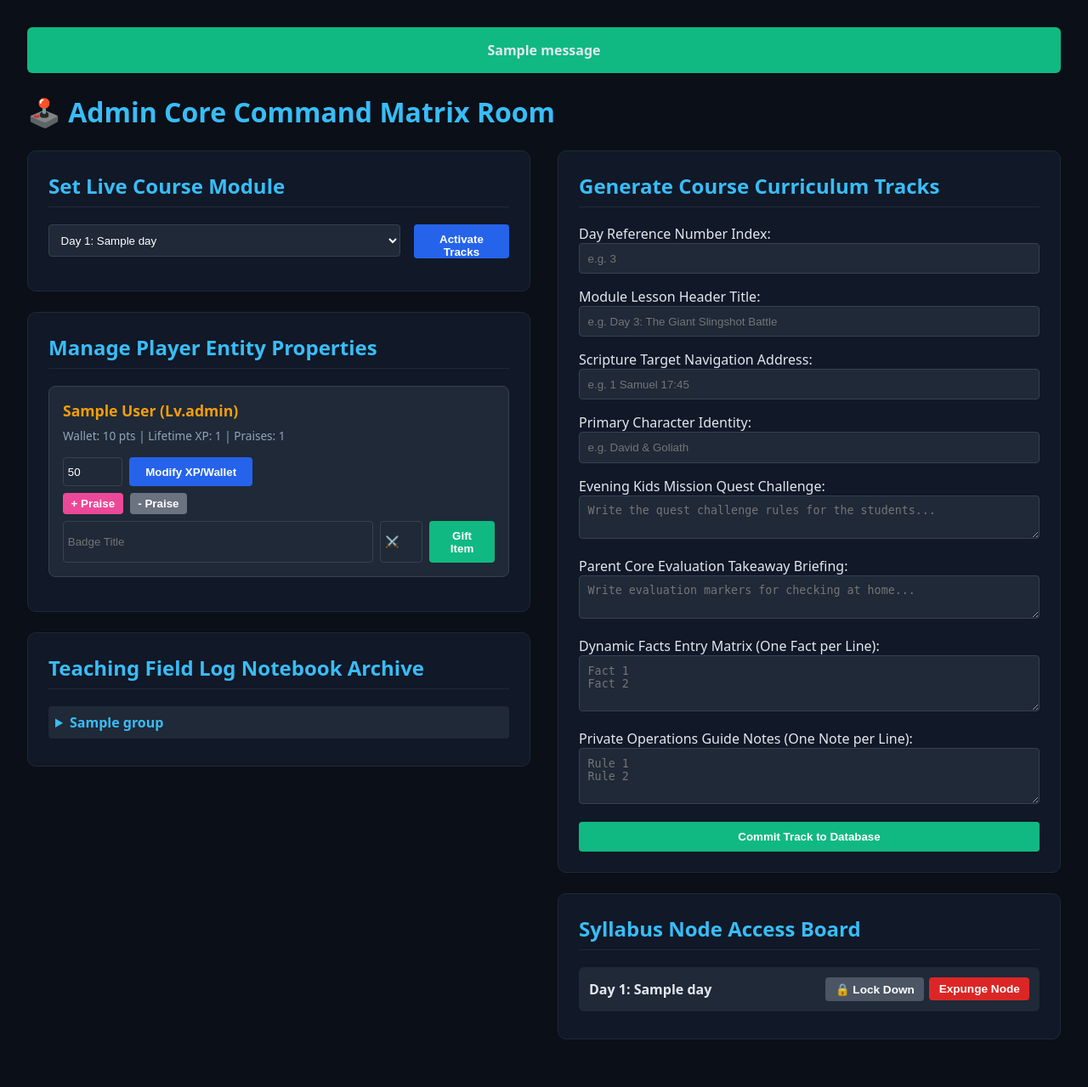
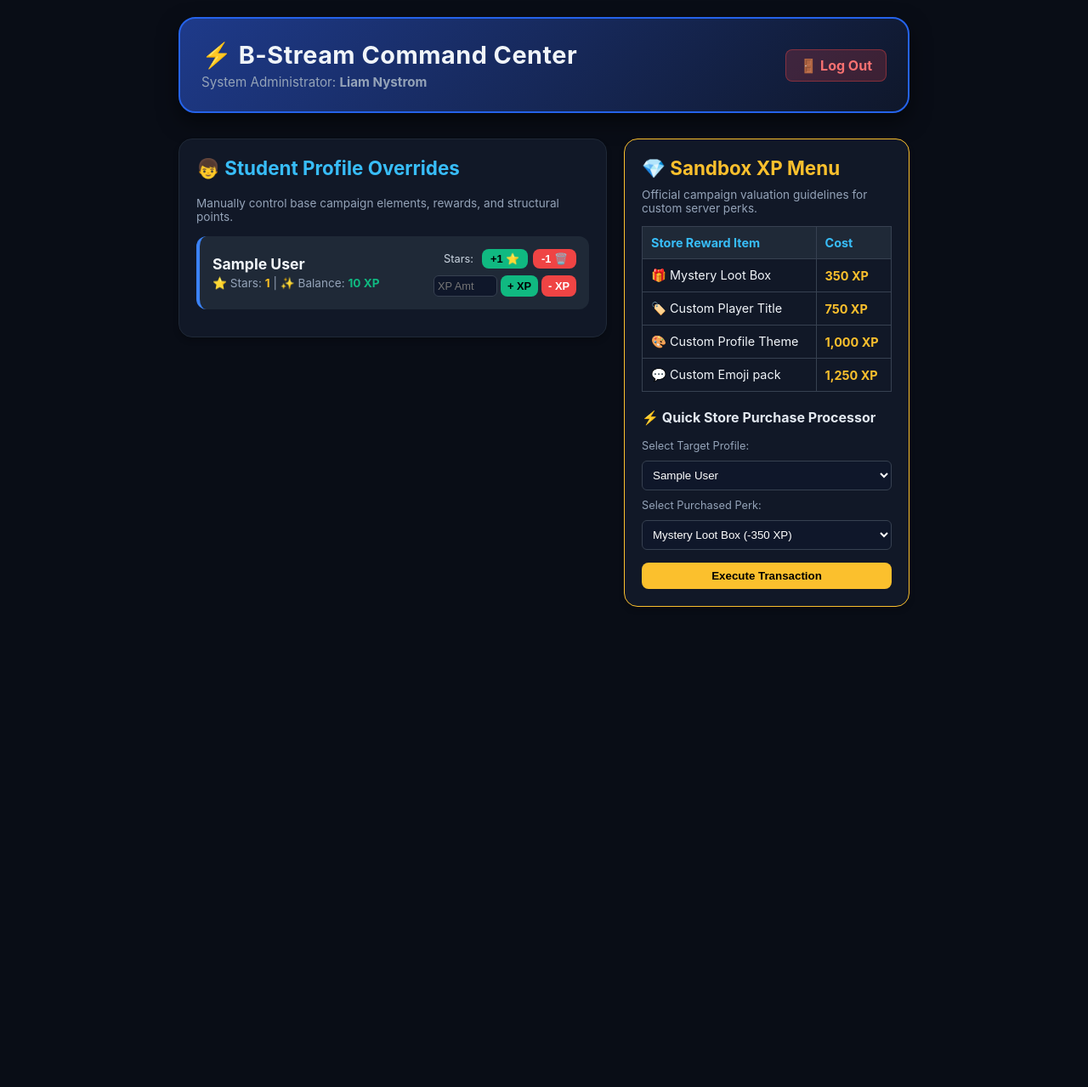
Before and after one commit to LiamN-Dev/bible_study_app, a Flask app: template templates/admin.html in a window 1280 px wide. Shown: the whole page at 85% size. After the commit the page ends 714 px from the top, so only its background shows below. Run offline with Flask 3, Linux system fonts and the light colour scheme; the template is opened without the code that fills it: most values are stand-ins (such as "Sample title", 1, 10 or a date in 2020); one stand-in notice (Sample message) is shown.

Commit message:
Update admin.html

```diff
--- a/templates/admin.html
+++ b/templates/admin.html
@@ -3,149 +3,130 @@
 <head>
     <meta charset="UTF-8">
     <meta name="viewport" content="width=device-width, initial-scale=1.0">
-    <title>Admin Commander Terminal</title>
+    <title>Liam's Operation Deck - Bible Study Admin</title>
     <style>
-        body { background: #0b0f17; color: #e2e8f0; font-family: system-ui, sans-serif; padding: 2rem; margin: 0; }
-        .layout { display: grid; grid-template-columns: 1fr 1fr; gap: 2rem; max-width: 1400px; margin: 0 auto; }
-        .card { background: #111827; border: 1px solid #1f2937; padding: 1.5rem; border-radius: 10px; margin-bottom: 1.5rem; }
-        h2 { color: #38bdf8; margin-top: 0; border-bottom: 1px solid #1f2937; padding-bottom: 0.5rem; }
-        input, textarea, select { width: 100%; padding: 0.6rem; background: #1f2937; border: 1px solid #374151; color: white; border-radius: 4px; box-sizing: border-box; margin-bottom: 1rem; }
-        button { background: #2563eb; color: white; border: none; padding: 0.6rem 1.2rem; border-radius: 4px; font-weight: bold; cursor: pointer; }
-        button:hover { background: #1d4ed8; }
-        .btn-danger { background: #dc2626; }
-        .btn-danger:hover { background: #b91c1c; }
-        .btn-lock { background: #4b5563; }
-        .btn-unlock { background: #d97706; }
-        .row-item { display: flex; justify-content: space-between; align-items: center; background: #1f2937; padding: 0.75rem; border-radius: 6px; margin-bottom: 0.5rem; }
-        .flash { background: #10b981; padding: 1rem; border-radius: 6px; margin-bottom: 1.5rem; text-align: center; font-weight: bold; }
+        * { box-sizing: border-box; }
+        body { font-family: -apple-system, sans-serif; background: #090d16; color: #f1f5f9; max-width: 900px; margin: 0 auto; padding: 20px; padding-bottom: 80px; }
+        .admin-banner { background: linear-gradient(135deg, #1e3a8a, #0f172a); border: 2px solid #2563eb; padding: 25px; border-radius: 20px; box-shadow: 0 10px 25px rgba(0,0,0,0.5); margin-bottom: 30px; display: flex; justify-content: space-between; align-items: center; }
+        .grid-layout { display: grid; grid-template-columns: 1fr; gap: 20px; }
+        @media(min-width: 768px) { .grid-layout { grid-template-columns: 1.2fr 0.8fr; } }
+        .deck-card { background: #111827; border: 1px solid #1f2937; padding: 20px; border-radius: 16px; box-shadow: 0 4px 6px rgba(0,0,0,0.2); margin-bottom: 20px; }
+        .student-row { display: flex; align-items: center; justify-content: space-between; padding: 15px; background: #1f2937; border-radius: 12px; margin-bottom: 12px; border-left: 4px solid #3b82f6; }
+        .btn-panel { display: flex; gap: 6px; }
+        button { font-weight: bold; padding: 8px 14px; border-radius: 8px; border: none; cursor: pointer; transition: background 0.1s; }
+        .btn-add { background: #10b981; color: #000; }
+        .btn-sub { background: #ef4444; color: #fff; }
+        input[type="number"], select { background: #0f172a; border: 1px solid #374151; color: white; padding: 8px; border-radius: 6px; }
+        .economy-table { width: 100%; border-collapse: collapse; margin-top: 10px; font-size: 0.9rem; }
+        .economy-table th, .economy-table td { border: 1px solid #374151; padding: 10px; text-align: left; }
+        .economy-table th { background: #1f2937; color: #38bdf8; }
+        h2 { color: #38bdf8; font-size: 1.4rem; margin-top: 0; display: flex; align-items: center; gap: 8px; }
     </style>
 </head>
 <body>
-    <div style="max-width:1400px; margin: 0 auto 1.5rem auto;">
-        {% with messages = get_flashed_messages() %}
-            {% if messages %}
-                {% for msg in messages %}<div class="flash">{{ msg }}</div>{% endfor %}
-            {% endif %}
-        {% endwith %}
-        <h1 style="color: #38bdf8; margin:0;">🕹️ Admin Core Command Matrix Room</h1>
+
+    <div class="admin-banner">
+        <div>
+            <h1 style="margin: 0; font-size: 1.8rem; letter-spacing: 0.5px;">⚡ B-Stream Command Center</h1>
+            <p style="margin: 5px 0 0 0; color: #94a3b8; font-size: 0.95rem;">System Administrator: <strong>Liam Nystrom</strong></p>
+        </div>
+        <a href="/" style="background: rgba(239, 68, 68, 0.2); color: #f87171; text-decoration: none; padding: 8px 16px; border-radius: 8px; font-weight: bold; border: 1px solid rgba(239, 68, 68, 0.4);">🚪 Log Out</a>
     </div>
 
-    <div class="layout">
+    <div class="grid-layout">
         <div>
-            <div class="card">
-                <h2>Set Live Course Module</h2>
-                <form action="/admin/set_active_day" method="POST" style="display:flex; gap:1rem;">
-                    <select name="day_id">
-                        {% for d in days %}
-                            <option value="{{ d['id'] }}" {% if current_day_id == d['id'] %}selected{% endif %}>Day {{ d['day_number'] }}: {{ d['title'] }}</option>
-                        {% endfor %}
-                    </select>
-                    <button type="submit" style="height: 40px;">Activate Tracks</button>
-                </form>
-            </div>
+            <div class="deck-card">
+                <h2>👦 Student Profile Overrides</h2>
+                <p style="color: #94a3b8; font-size: 0.85rem; margin-bottom: 15px;">Manually control base campaign elements, rewards, and structural points.</p>
 
-            <div class="card">
-                <h2>Manage Player Entity Properties</h2>
                 {% for p in profiles %}
-                    <div style="background:#1f2937; padding:1rem; border-radius:8px; margin-bottom:1rem; border:1px solid #374151;">
-                        <h4 style="margin:0 0 0.5rem 0; font-size:1.1rem; color:#f59e0b;">{{ p['display_name'] }} (Lv.{{ p['level'] }})</h4>
-                        <p style="margin:0 0 1rem 0; font-size:0.85rem; color:#94a3b8;">Wallet: {{ p['points'] }} pts | Lifetime XP: {{ p['total_xp'] }} | Praises: {{ p['praise_count'] }}</p>
+                <div class="student-row">
+                    <div>
+                        <strong style="font-size: 1.1rem;">{{ p['display_name'] }}</strong>
+                        <div style="font-size: 0.85rem; color: #94a3b8; margin-top: 4px;">
+                            ⭐ Stars: <span id="admin-stars-{{ p['username'] }}" style="color: #fbbf24; font-weight: bold;">{{ p['praise_count'] }}</span> |
+                            ✨ Balance: <span style="color: #10b981; font-weight: bold;">{{ p['points'] }} XP</span>
+                        </div>
+                    </div>
 
-                        <form action="/admin/reward/{{ p['username'] }}" method="POST" style="display:inline-flex; gap:0.5rem; margin-bottom:0.5rem;">
-                            <input type="number" name="xp" value="50" style="width:70px; margin:0; padding:0.3rem;">
-                            <button type="submit">Modify XP/Wallet</button>
-                        </form>
-
-                        <div style="display:flex; gap:0.5rem; margin-bottom:0.5rem;">
-                            <form action="/admin/adjust_praise/{{ p['username'] }}/add" method="POST"><button type="submit" style="background:#ec4899; padding:0.3rem 0.6rem;">+ Praise</button></form>
-                            <form action="/admin/adjust_praise/{{ p['username'] }}/remove" method="POST"><button type="submit" style="background:#6b7280; padding:0.3rem 0.6rem;">- Praise</button></form>
+                    <div style="display: flex; flex-direction: column; gap: 8px; align-items: flex-end;">
+                        <div class="btn-panel">
+                            <span style="font-size: 0.8rem; align-self: center; margin-right: 4px; color: #cbd5e1;">Stars:</span>
+                            <form class="star-adjust-form" action="/admin/adjust_stars/{{ p['username'] }}/add" method="POST" data-username="{{ p['username'] }}" data-delta="1" style="margin:0;">
+                                <button type="submit" class="btn-add" style="padding: 4px 10px; font-size: 0.8rem;">+1 ⭐</button>
+                            </form>
+                            <form class="star-adjust-form" action="/admin/adjust_stars/{{ p['username'] }}/remove" method="POST" data-username="{{ p['username'] }}" data-delta="-1" style="margin:0;">
+                                <button type="submit" class="btn-sub" style="padding: 4px 10px; font-size: 0.8rem;">-1 🗑️</button>
+                            </form>
                         </div>
 
-                        <form action="/admin/award_badge/{{ p['username'] }}" method="POST" style="display:flex; gap:0.5rem; margin:0;">
-                            <input type="text" name="badge_name" placeholder="Badge Title" style="margin:0; padding:0.3rem;" required>
-                            <input type="text" name="emoji" placeholder="⚔️" style="width:50px; margin:0; padding:0.3rem;" required>
-                            <button type="submit" style="background:#10b981;">Gift Item</button>
+                        <form action="/admin/adjust_xp/{{ p['username'] }}" method="POST" style="margin:0; display:flex; gap:4px;">
+                            <input type="number" name="xp_amount" placeholder="XP Amt" style="width: 75px; font-size: 0.8rem; padding: 4px;" required>
+                            <button type="submit" name="action" value="add" class="btn-add" style="padding: 4px 8px; font-size: 0.8rem;">+ XP</button>
+                            <button type="submit" name="action" value="deduct" class="btn-sub" style="padding: 4px 8px; font-size: 0.8rem;">- XP</button>
                         </form>
                     </div>
+                </div>
                 {% endfor %}
-            </div>
-
-            <div class="card">
-                <h2>Teaching Field Log Notebook Archive</h2>
-                {% if notes_by_day %}
-                    {% for d_id, group in notes_by_day.items() %}
-                        <details style="background:#1f2937; margin-bottom:0.5rem; padding:0.5rem; border-radius:4px;">
-                            <summary style="cursor:pointer; font-weight:bold; color:#38bdf8;">{{ group['title'] }}</summary>
-                            <ul style="margin: 0.5rem 0 0 0; padding-left: 1.25rem;">
-                                {% for item in group['items'] %}
-                                    <li style="font-size:0.95rem; margin-bottom:0.25rem;">{{ item }}</li>
-                                {% endfor %}
-                            </ul>
-                        </details>
-                    {% endfor %}
-                {% else %}
-                    <p style="color:#6b7280;">No instruction log files populated into database schema engine.</p>
-                {% endif %}
             </div>
         </div>
 
         <div>
-            <div class="card">
-                <h2>Generate Course Curriculum Tracks</h2>
-                <form action="/admin/add_day" method="POST">
-                    <label>Day Reference Number Index:</label>
-                    <input type="number" name="day_number" placeholder="e.g. 3" required>
+            <div class="deck-card" style="border-color: #fbc02d;">
+                <h2 style="color: #fbc02d;">💎 Sandbox XP Menu</h2>
+                <p style="color: #94a3b8; font-size: 0.85rem; margin-top: -10px;">Official campaign valuation guidelines for custom server perks.</p>
 
-                    <label>Module Lesson Header Title:</label>
-                    <input type="text" name="title" placeholder="e.g. Day 3: The Giant Slingshot Battle" required>
+                <table class="economy-table">
+                    <thead>
+                        <tr><th>Store Reward Item</th><th>Cost</th></tr>
+                    </thead>
+                    <tbody>
+                        <tr><td>🎁 Mystery Loot Box</td><td><strong style="color: #fbc02d;">350 XP</strong></td></tr>
+                        <tr><td>🏷️ Custom Player Title</td><td><strong style="color: #fbc02d;">750 XP</strong></td></tr>
+                        <tr><td>🎨 Custom Profile Theme</td><td><strong style="color: #fbc02d;">1,000 XP</strong></td></tr>
+                        <tr><td>💬 Custom Emoji pack</td><td><strong style="color: #fbc02d;">1,250 XP</strong></td></tr>
+                    </tbody>
+                </table>
 
-                    <label>Scripture Target Navigation Address:</label>
-                    <input type="text" name="verse" placeholder="e.g. 1 Samuel 17:45" required>
+                <h3 style="margin-top: 20px; font-size: 1rem; color: #e2e8f0;">⚡ Quick Store Purchase Processor</h3>
+                <form action="/admin/process_purchase" method="POST" style="display: flex; flex-direction: column; gap: 10px; margin-top: 10px;">
+                    <label style="font-size: 0.8rem; color: #94a3b8;">Select Target Profile:</label>
+                    <select name="username" required>
+                        {% for p in profiles %}
+                            <option value="{{ p['username'] }}">{{ p['display_name'] }}</option>
+                        {% endfor %}
+                    </select>
 
-                    <label>Primary Character Identity:</label>
-                    <input type="text" name="character_name" placeholder="e.g. David & Goliath" required>
+                    <label style="font-size: 0.8rem; color: #94a3b8;">Select Purchased Perk:</label>
+                    <select name="reward_item" required>
+                        <option value="lootbox|350">Mystery Loot Box (-350 XP)</option>
+                        <option value="title|750">Custom Player Title (-750 XP)</option>
+                        <option value="theme|1000">Custom Profile Theme (-1000 XP)</option>
+                        <option value="emoji|1250">Custom Emoji Pack (-1250 XP)</option>
+                    </select>
 
-                    <label>Evening Kids Mission Quest Challenge:</label>
-                    <textarea name="kids_mission" rows="2" placeholder="Write the quest challenge rules for the students..." required></textarea>
-
-                    <label>Parent Core Evaluation Takeaway Briefing:</label>
-                    <textarea name="parent_takeaway" rows="2" placeholder="Write evaluation markers for checking at home..."></textarea>
-
-                    <label>Dynamic Facts Entry Matrix (One Fact per Line):</label>
-                    <textarea name="facts" rows="3" placeholder="Fact 1&#10;Fact 2"></textarea>
-
-                    <label>Private Operations Guide Notes (One Note per Line):</label>
-                    <textarea name="notes" rows="3" placeholder="Rule 1&#10;Rule 2"></textarea>
-
-                    <button type="submit" style="width:100%; background:#10b981;">Commit Track to Database</button>
+                    <button type="submit" class="btn-add" style="background: #fbc02d; color: #000; margin-top: 5px;">Execute Transaction</button>
                 </form>
-            </div>
-
-            <div class="card">
-                <h2>Syllabus Node Access Board</h2>
-                {% for d in days %}
-                    <div class="row-item">
-                        <div style="max-width: 60%;">
-                            <strong>Day {{ d['day_number'] }}: {{ d['title'] }}</strong>
-                            {% if d['request_pending'] %}
-                                <div style="color:#f59e0b; font-size:0.8rem; font-weight:bold;">⚠️ ACCESS REQUEST INCOMING FROM PARENTS</div>
-                            {% endif %}
-                        </div>
-                        <div style="display:flex; gap:0.4rem;">
-                            {% if d['is_locked'] %}
-                                <form action="/unlock_day/{{ d['id'] }}" method="POST"><button type="submit" class="btn-unlock" style="padding:0.4rem 0.7rem; font-size:0.85rem;">🔓 Grant Unlock</button></form>
-                            {% else %}
-                                <form action="/lock_day/{{ d['id'] }}" method="POST"><button type="submit" class="btn-lock" style="padding:0.4rem 0.7rem; font-size:0.85rem;">🔒 Lock Down</button></form>
-                            {% endif %}
-
-                            <form action="/admin/delete_day/{{ d['id'] }}" method="POST" onsubmit="return confirm('Expunge this data node permanently? This cannot be undone.');">
-                                <button type="submit" class="btn-danger" style="padding:0.4rem 0.7rem; font-size:0.85rem;">Expunge Node</button>
-                            </form>
-                        </div>
-                    </div>
-                {% endfor %}
             </div>
         </div>
     </div>
+
+    <script>
+        document.querySelectorAll('.star-adjust-form').forEach(form => {
+            form.addEventListener('submit', function(e) {
+                e.preventDefault();
+                const username = this.getAttribute('data-username');
+                const delta = parseInt(this.getAttribute('data-delta'));
+                const targetLabel = document.getElementById(`admin-stars-${username}`);
+
+                targetLabel.innerText = Math.max(0, parseInt(targetLabel.innerText) + delta);
+
+                fetch(this.action, {
+                    method: 'POST',
+                    headers: { 'X-Requested-With': 'XMLHttpRequest' }
+                });
+            });
+        });
+    </script>
 </body>
 </html>
```
